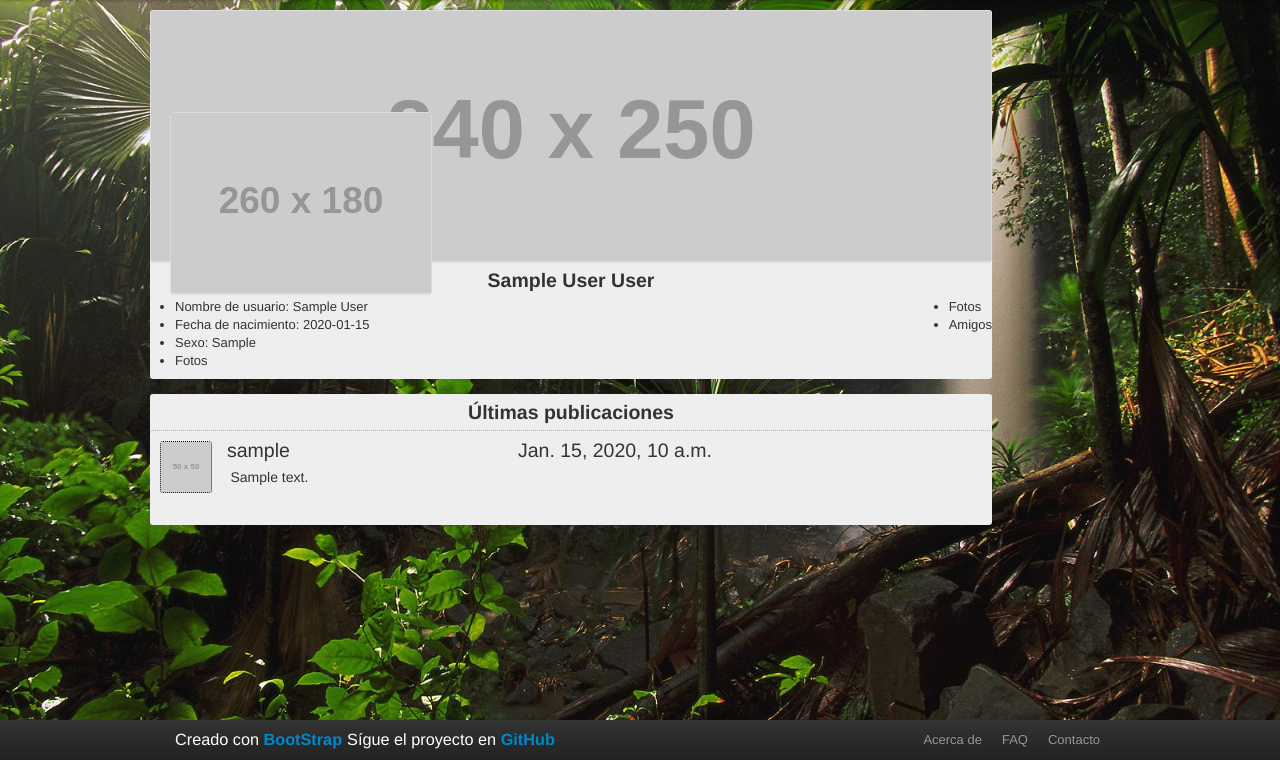
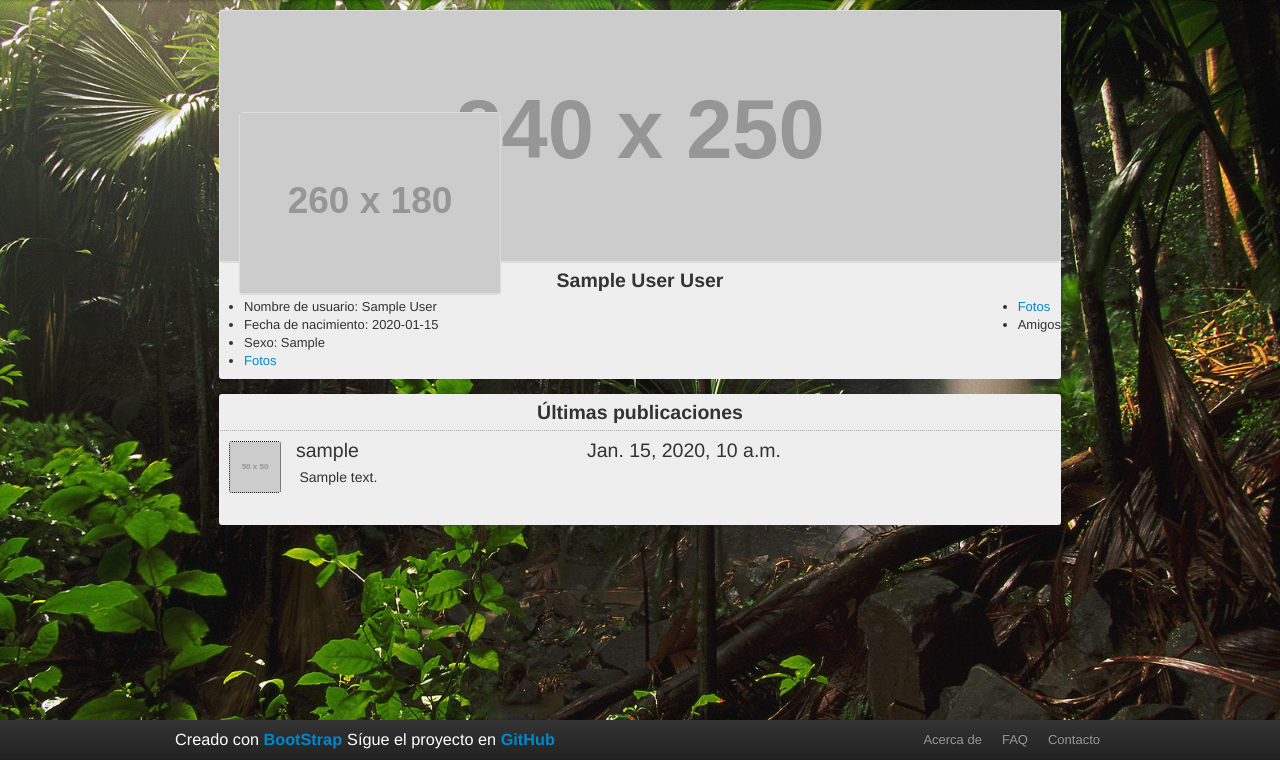
Before and after one commit to jd-juarezd/NosTocoCruz, a Django app: template social_djungle/templates/profile.html in a window 1280 px wide. Shown: the part 40-800 px from the top of the page. Run offline with Django 3.2, Linux system fonts and the light colour scheme; tables that the repository leaves empty hold one stand-in row (values such as "Sample post"); the template is opened without the code that fills it: values that come from a table or form of the project are taken from there, most other values are stand-ins (such as "Sample title", 1, 10 or a date in 2020); grey boxes labelled with a size stand in for pictures from a placeholder-image service; parts of the project's set-up code (start-up, migrations or seed data) failed here and were passed over; some libraries are stand-ins or nearby versions.

Commit message:
Pequeños cambios visuales en las templates

```diff
--- a/social_djungle/templates/config.html
+++ b/social_djungle/templates/config.html
@@ -10,7 +10,7 @@
 		</div>
 	</div>
 </div>
-<div class="row center">
+<div class="row center separe-bottom">
 	<div class="span6 span-style span-content">
 	{% if configError %}
 		<div class="alert alert-error">
--- a/social_djungle/templates/profile.html
+++ b/social_djungle/templates/profile.html
@@ -1,7 +1,7 @@
 {% extends 'loggedTemplate.html' %}
 
 {% block content %}
-<div class="row profile-style">
+<div class="row profile-style center">
 		<div class="big-bgimage">
 			<img src="http://placehold.it/840x250">
 		</div>
@@ -13,14 +13,14 @@
 			<li>Nombre de usuario: {{ ProfileUser.name }} </li>
 			<li>Fecha de nacimiento: {{ ProfileUser.birthdate }}</li>
 			<li>Sexo: {{ ProfileUser.gender }}</li>
-			<li>Fotos</li>
+			<li><a href="/user/pics/{{ ProfileUser.id }}/">Fotos</a></li>
 		</ul>
 		<ul class="pull-right">
-			<li>Fotos</li>
+			<li><a href="/user/pics/{{ ProfileUser.id }}/">Fotos</a></li>
 			<li>Amigos</li>
 		</ul>
 </div>
-<div class="row profile-style separe-bottom">
+<div class="row profile-style center separe-bottom">
 	<h1>Últimas publicaciones</h1>
 	{% for m in micropostList %}
 		<div class="micropost">
```
Also changed, not shown: social_djungle/templates/pics.html (+6 -1 lines).
